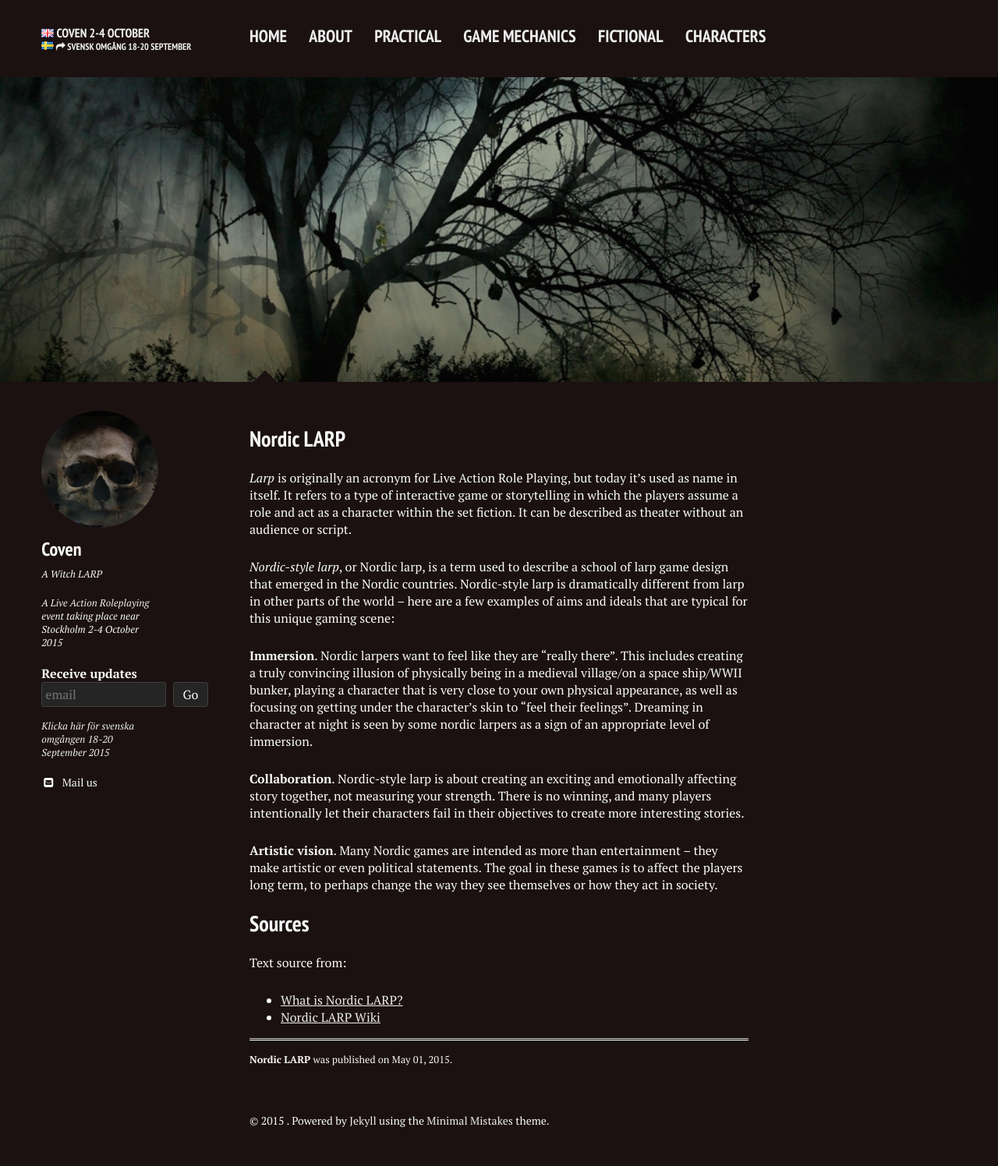
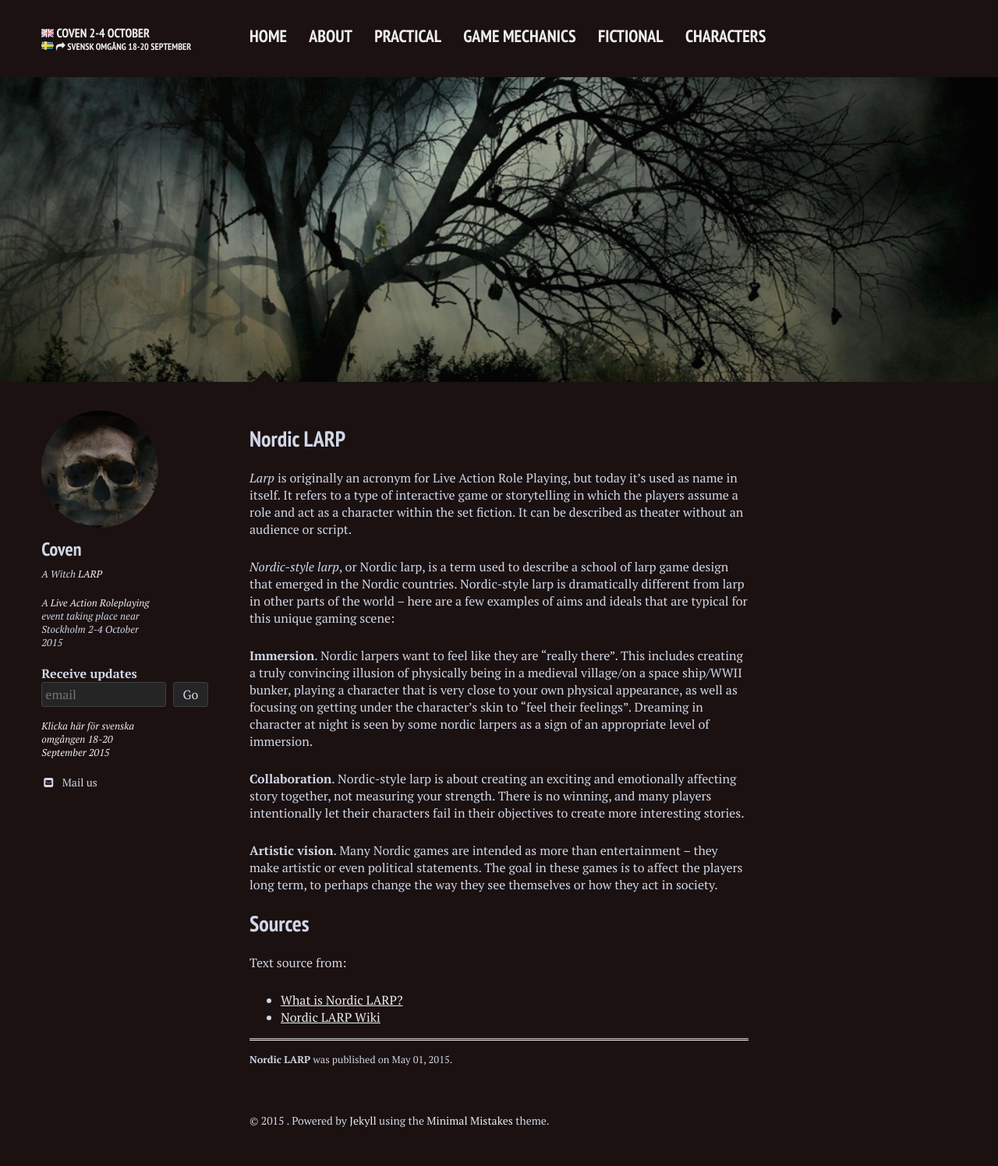
Before and after one commit to stanislavb/en.coven.nu, a Jekyll site: the page built from index.md, in a window 1280 px wide. Shown: the whole page at 78% size. Built offline with Jekyll 4.4.1, drawn with Linux system fonts in a browser that asks for light colours; nearby versions of some CDN libraries.

Commit message:
Darker text color

```diff
--- a/_config.yml
+++ b/_config.yml
@@ -39,7 +39,7 @@ event:
 
 # Cache invalidation
 css:
-  timestamp: 2015053100
+  timestamp: 2015053101
 
 include: [".htaccess"]
 exclude: ["lib", "config.rb", "Capfile", "config", "log", "Rakefile", "Rakefile.rb", "tmp", "less", "*.sublime-project", "*.sublime-workspace", "test", "spec", "Gruntfile.js", "package.json", "node_modules", "Gemfile", "Gemfile.lock", "LICENSE", "README.md", "vendor"]
--- a/_sass/variables.scss
+++ b/_sass/variables.scss
@@ -11,7 +11,7 @@ $alt-font: $base-font;
 // COLOR ======================================================
 $bodycolor      : #1A1110;
 $body-color     : $bodycolor;
-$textcolor      : #FAFAFA;
+$textcolor      : #D1D6E7;
 $text-color     : $textcolor;
 $border-color   : $text-color;
 $basecolor 		  : #343434;
```
